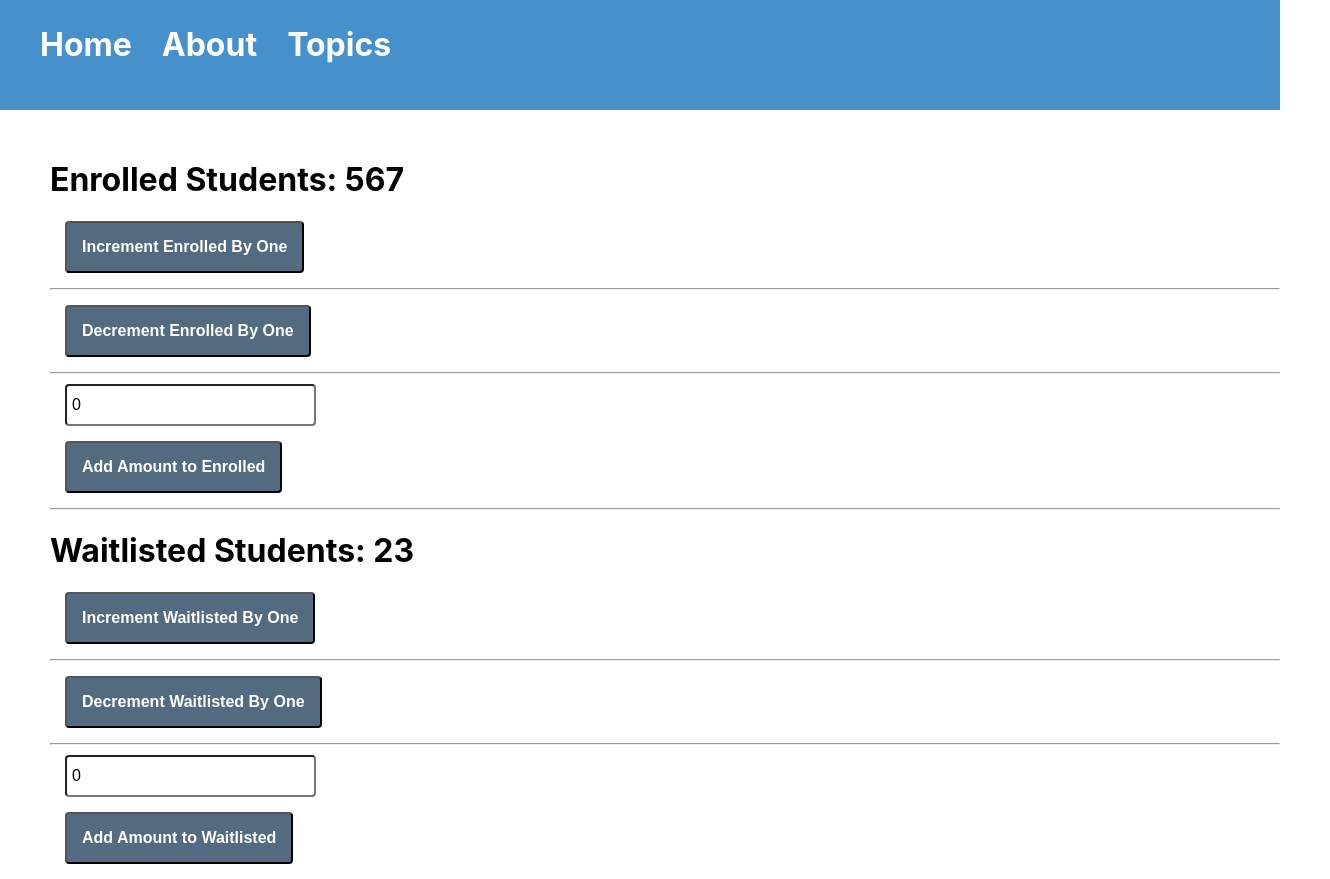
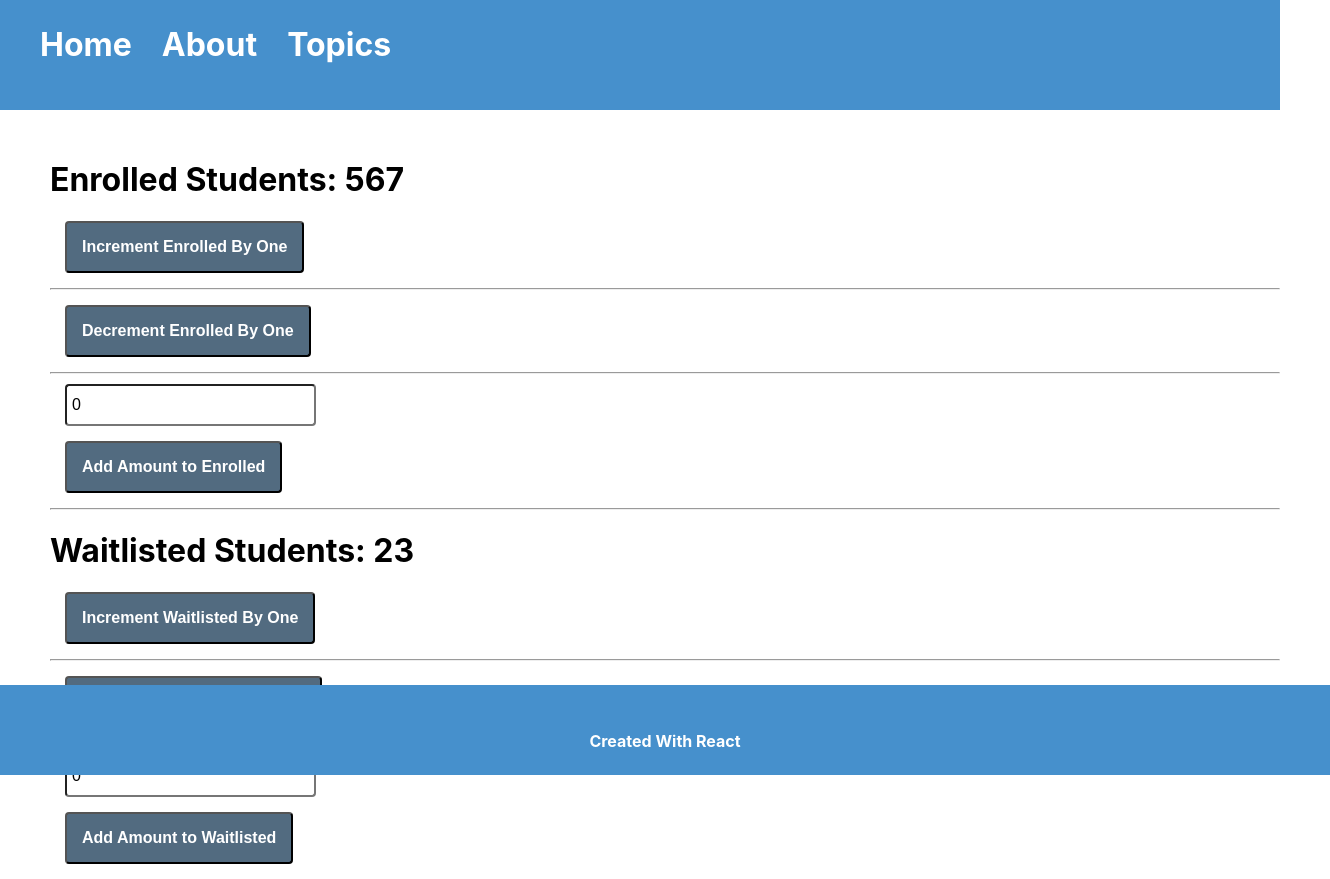
Before and after one commit to knaughton782/friendly-octo-fortnight, a React (Create React App) app: page / in a window 1280 px wide. Shown: the whole page, 1330 px wide, since content can reach past the window. Built offline with nearby package versions, Linux system fonts and the light colour scheme.

Commit message:
updated content, added footer, added styles for footer and header

```diff
--- a/src/components/App.js
+++ b/src/components/App.js
@@ -1,12 +1,14 @@
 import React from 'react';
 import NumberOfStudents from './index.js';
 import Header from './Header.js';
+import Footer from './Footer.js'
 
 const App = props => {
   return (
     <div>
       <Header />
       <NumberOfStudents />
+      <Footer />
     </div>
 
   )
--- /dev/null
+++ b/src/components/Footer.js
@@ -0,0 +1,14 @@
+import React from 'react';
+import '../styles/index.css';
+
+const Footer = (props) => (
+    <div className='footer'>
+
+        <h4 className='center'>Created With React</h4>
+
+
+    </div>
+
+)
+
+export default Footer;
--- a/src/styles/index.css
+++ b/src/styles/index.css
@@ -58,3 +58,17 @@ input {
   font-weight: bold;
   color: #fff;
 }
+.footer {
+  background-color:  #4690cc;
+  margin: 0 0 25px 0;
+  padding: 25px;
+  color: #fff;
+  position: absolute;
+  bottom: 0;
+  left: 0;
+  height: 40px;
+  width: 100%;
+}
+.center {
+  text-align: center;
+}
```
